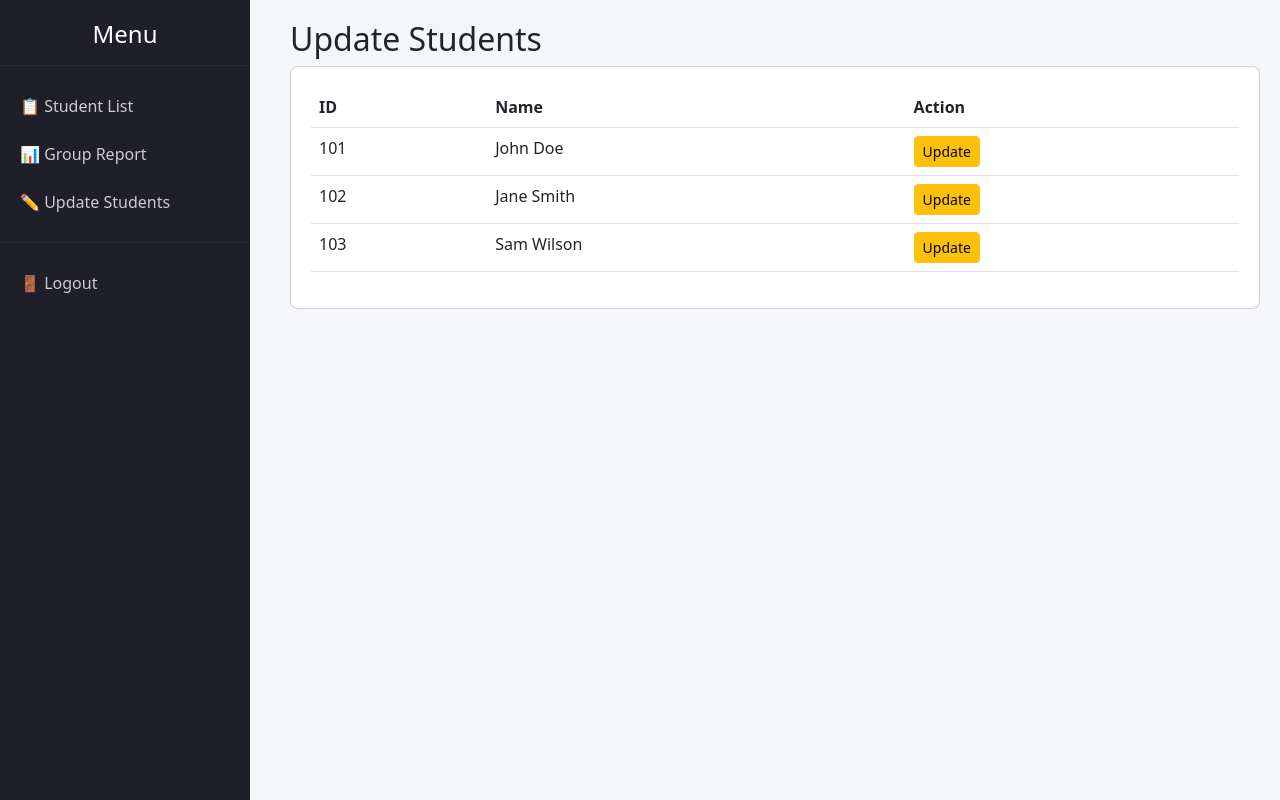
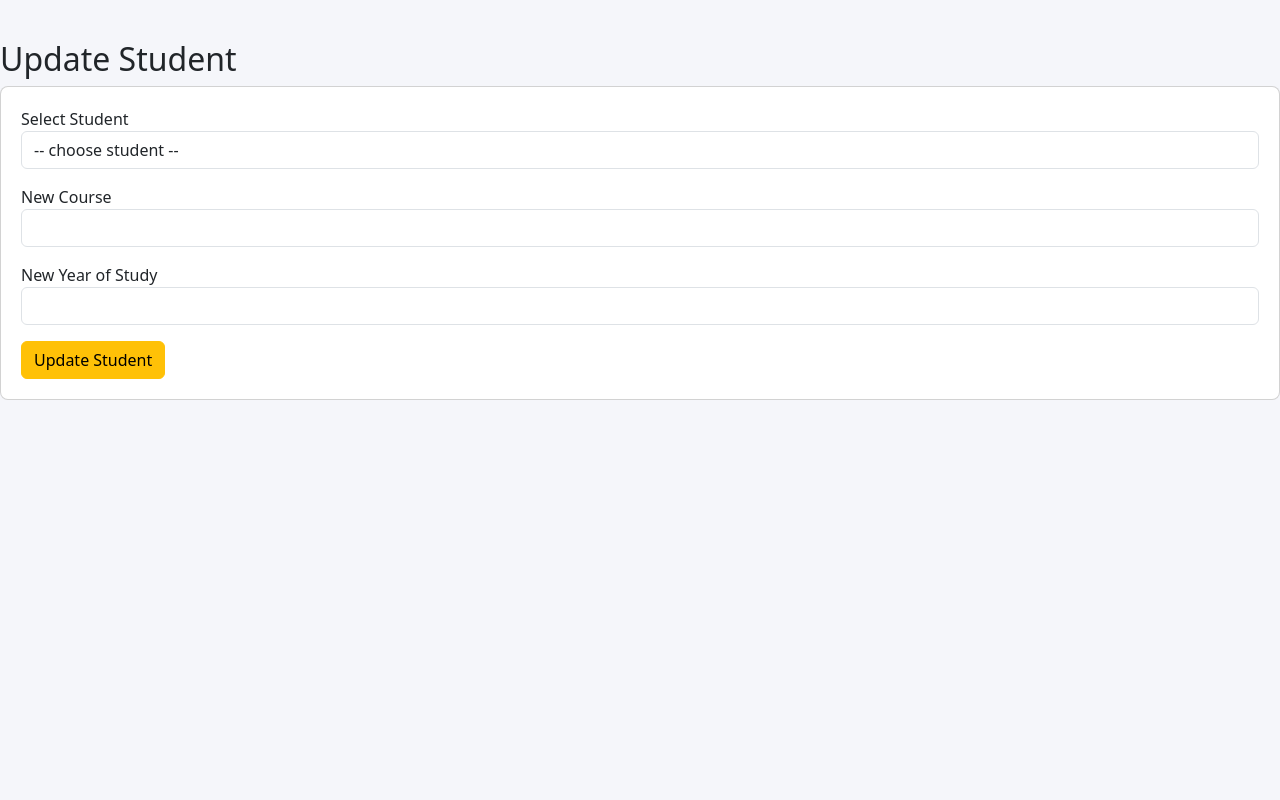
Before and after one commit to Max-DoDo/Student-Wellbeing-System, a Flask app: page /update-student in a window 1280 px wide. Run offline with Flask 3, Linux system fonts and the light colour scheme.

Commit message:
add: enhanced UI with added feature (#13)

```diff
--- a/app.py
+++ b/app.py
@@ -1,9 +1,12 @@
 from flask import Flask, render_template, request, redirect, url_for, session
+import plotly.graph_objs as go
+import plotly.express as px
+import random
 
 app = Flask(__name__)
 app.secret_key = "secret123"
 
-# ---- Dummy Users Based on Roles ----
+# ---- Dummy Users ----
 dummy_users = {
     "admin": {"password": "admin", "role": "admin"},
     "wellbeing": {"password": "well", "role": "wellbeing"},
@@ -17,19 +20,30 @@ students_data = [
     {"id": 103, "fname": "Sam", "lname": "Wilson", "course": "Engineering", "year": 3}
 ]
 
+# ---- Dummy Wellbeing Data ----
+dummy_wellbeing = {
+    101: {"stress": 7, "sleep": 6},
+    102: {"stress": 4, "sleep": 7},
+    103: {"stress": 9, "sleep": 5}
+}
 
-# ---------------- LOGIN PAGE ----------------
+# ---- Dummy Academic Data ----
+dummy_academics = {
+    101: {"attendance": [88, 90, 85, 92, 87, 91, 89], "grades": [78, 82, 85, 79]},
+    102: {"attendance": [70, 72, 68, 75, 73, 71, 74], "grades": [65, 60, 58, 62]},
+    103: {"attendance": [95, 96, 94, 97, 93, 95, 96], "grades": [88, 90, 92, 89]}
+}
+
+# ---------------- LOGIN ----------------
 
 @app.route("/", methods=["GET", "POST"])
 def login():
     if request.method == "POST":
         role = request.form["role"]
-
         session["role"] = role
         return redirect(url_for("dashboard_redirect"))
 
     return render_template("login.html")
-
 
 
 @app.route("/dashboard")
@@ -39,13 +53,11 @@ def dashboard_redirect():
     if role == "admin":
         return redirect(url_for("admin_dashboard"))
     elif role == "wellbeing":
-        return redirect(url_for("wellbeing_dashboard"))
+        return redirect(url_for("student_list"))
     elif role == "course_leader":
         return redirect(url_for("course_leader_dashboard"))
     else:
         return redirect(url_for("login"))
-
-
 
 # ---------------- DASHBOARDS ----------------
 
@@ -56,42 +68,213 @@ def admin_dashboard():
 
 @app.route("/wellbeing")
 def wellbeing_dashboard():
-    return render_template("wellbeing_dashboard.html", role=session.get("role"))
+    return redirect(url_for("student_list"))
 
 
 @app.route("/course-leader")
 def course_leader_dashboard():
-    return render_template("course_leader_dashboard.html", role=session.get("role"))
+    return redirect(url_for("student_list"))
 
-
-# ---------------- COMMON PAGES ----------------
+# ---------------- STUDENT LIST ----------------
 
 @app.route("/students")
 def student_list():
-    return render_template("student_list.html", students=students_data, role=session.get("role"))
+    return render_template(
+        "student_list.html",
+        students=students_data,
+        role=session.get("role")
+    )
 
+# ---------------- WELLBEING GROUP REPORT ----------------
 
 @app.route("/group-report")
 def group_report():
-    return render_template("group_report.html", role=session.get("role"))
+    names = [s["fname"] for s in students_data]
+    stress = [dummy_wellbeing[s["id"]]["stress"] for s in students_data]
+    sleep = [dummy_wellbeing[s["id"]]["sleep"] for s in students_data]
 
+    fig = go.Figure()
+    fig.add_trace(go.Bar(name="Avg Stress", x=names, y=stress))
+    fig.add_trace(go.Bar(name="Avg Sleep", x=names, y=sleep))
 
-# ---------------- UPDATE / DELETE / ADD ----------------
+    fig.update_layout(
+        barmode="group",
+        title="Group Wellbeing Overview",
+        height=400
+    )
 
-@app.route("/update-student")
+    chart_html = fig.to_html(full_html=False)
+
+    return render_template(
+        "group_report.html",
+        role=session.get("role"),
+        chart_html=chart_html
+    )
+
+# ---------------- WELLBEING INDIVIDUAL ----------------
+@app.route("/wellbeing/student/<int:sid>")
+def wellbeing_student_detail(sid):
+    stress_week = [random.randint(4, 9) for _ in range(7)]
+    sleep_week = [random.randint(4, 8) for _ in range(7)]
+    days = ["Mon", "Tue", "Wed", "Thu", "Fri", "Sat", "Sun"]
+
+    # Plotly Stress Graph
+    stress_fig = go.Figure()
+    stress_fig.add_trace(go.Scatter(x=days, y=stress_week, mode="lines+markers"))
+    stress_fig.update_layout(title="Weekly Stress Trend", height=300)
+    stress_chart = stress_fig.to_html(full_html=False)
+
+    # Plotly Sleep Graph
+    sleep_fig = go.Figure()
+    sleep_fig.add_trace(go.Scatter(x=days, y=sleep_week, mode="lines+markers", line=dict(color="green")))
+    sleep_fig.update_layout(title="Weekly Sleep Trend", height=300)
+    sleep_chart = sleep_fig.to_html(full_html=False)
+
+    student = next(s for s in students_data if s["id"] == sid)
+
+    return render_template(
+        "wellbeing_student_detail.html",
+        role=session.get("role"),
+        student=student,
+        stress_chart=stress_chart,
+        sleep_chart=sleep_chart
+    )
+# ---------------- COURSE LEADER INDIVIDUAL ----------------
+@app.route("/course-leader/student/<int:sid>")
+def course_leader_student_detail(sid):
+
+    data = dummy_academics[sid]
+    attendance_week = data["attendance"]
+    grade_list = data["grades"]
+    days = ["Mon", "Tue", "Wed", "Thu", "Fri", "Sat", "Sun"]
+
+    # Attendance chart
+    attendance_fig = go.Figure()
+    attendance_fig.add_trace(go.Scatter(x=days, y=attendance_week, mode="lines+markers"))
+    attendance_fig.update_layout(title="Weekly Attendance Trend", height=300)
+    attendance_plot = attendance_fig.to_html(full_html=False)
+
+    # Grades chart
+    assignments = [f"A{i+1}" for i in range(len(grade_list))]
+    grade_fig = go.Figure()
+    grade_fig.add_trace(go.Bar(x=assignments, y=grade_list))
+    grade_fig.update_layout(title="Assignment Grades", height=300)
+    grade_plot = grade_fig.to_html(full_html=False)
+
+    student = next(s for s in students_data if s["id"] == sid)
+
+    return render_template(
+        "course_leader_individual_report.html",
+        role=session.get("role"),
+        student=student,
+        attendance_chart=attendance_plot,
+        grade_chart=grade_plot
+    )
+
+# ---------------- COURSE LEADER GROUP REPORT ----------------
+@app.route("/course-leader/group-report")
+def course_leader_group_report():
+
+    import plotly.graph_objs as go
+
+    names = [s["fname"] for s in students_data]
+    avg_attendance = [
+        sum(dummy_academics[s["id"]]["attendance"]) / 7 for s in students_data
+    ]
+    avg_grades = [
+        sum(dummy_academics[s["id"]]["grades"]) / len(dummy_academics[s["id"]]["grades"])
+        for s in students_data
+    ]
+
+    fig = go.Figure()
+    fig.add_trace(go.Bar(name="Avg Attendance %", x=names, y=avg_attendance))
+    fig.add_trace(go.Bar(name="Avg Grade %", x=names, y=avg_grades))
+
+    fig.update_layout(
+        barmode="group",
+        title="Course Group Academic Overview",
+        height=400
+    )
+
+    chart_html = fig.to_html(full_html=False)
+
+    return render_template(
+        "leader_dashboard.html",
+        role=session.get("role"),
+        chart_html=chart_html
+    )
+
+# ---------------- UPDATE STUDENT ----------------
+
+@app.route("/update-student", methods=["GET", "POST"])
 def update_student_page():
-    return render_template("update_student.html", students=students_data, role=session.get("role"))
+    if request.method == "POST":
+        sid = int(request.form["student_id"])
+        course = request.form["course"]
+        year = request.form["year"]
 
+        for s in students_data:
+            if s["id"] == sid:
+                s["course"] = course
+                s["year"] = int(year)
 
-@app.route("/delete-student")
+        return redirect(url_for("update_student_page"))
+
+    return render_template(
+        "update_student.html",
+        students=students_data,
+        role=session.get("role")
+    )
+
+# ---------------- DELETE STUDENT ----------------
+
+@app.route("/delete-student", methods=["GET", "POST"])
 def delete_student_page():
-    return render_template("delete_student.html", students=students_data, role=session.get("role"))
+    if session.get("role") != "admin":
+        return redirect(url_for("dashboard_redirect"))
 
+    global students_data
 
-@app.route("/add-student")
+    if request.method == "POST":
+        sid = int(request.form["student_id"])
+        students_data = [s for s in students_data if s["id"] != sid]
+        return redirect(url_for("delete_student_page"))
+
+    return render_template(
+        "delete_student.html",
+        students=students_data,
+        role=session.get("role")
+    )
+
+# ---------------- ADD STUDENT ----------------
+
+@app.route("/add-student", methods=["GET", "POST"])
 def add_student_page():
-    return render_template("add_student.html", role=session.get("role"))
+    if session.get("role") != "admin":
+        return redirect(url_for("dashboard_redirect"))
 
+    if request.method == "POST":
+        sid = int(request.form["student_id"])
+        fname = request.form["first_name"]
+        lname = request.form["last_name"]
+        course = request.form["course"]
+        year = int(request.form["year"])
+
+        students_data.append({
+            "id": sid,
+            "fname": fname,
+            "lname": lname,
+            "course": course,
+            "year": year
+        })
+
+        return redirect(url_for("add_student_page"))
+
+    return render_template(
+        "add_student.html",
+        students=students_data,
+        role=session.get("role")
+    )
 
 # ---------------- LOGOUT ----------------
 
@@ -100,8 +283,7 @@ def logout():
     session.clear()
     return redirect(url_for("login"))
 
-
-# ---------------- RUN APP ----------------
+# ---------------- RUN ----------------
 
 if __name__ == "__main__":
     app.run(debug=True)
--- a/templates/base.html
+++ b/templates/base.html
@@ -11,6 +11,7 @@
 
     <style>
         body { background: #f5f6fa; }
+
         .sidebar {
             width: 250px;
             height: 100vh;
@@ -29,47 +30,78 @@
             background: #343545;
             color: #fff;
         }
+
+        /* ✅ If no role → full width for login page */
+        .main-no-sidebar {
+            margin: 0 auto;
+            padding-top: 40px;
+            width: 100%;
+        }
+
         .main {
             margin-left: 270px;
             padding: 20px;
         }
+
         .card {
             padding: 20px;
             background: white;
             border-radius: 8px;
             margin-bottom: 20px;
         }
+        .chart-card {
+        max-width: 750px;
+        margin: 0 auto 25px;
+        padding: 20px;
+        background: #fff;
+        border-radius: 10px;
+        box-shadow: 0 2px 6px rgba(0,0,0,0.08);
+        text-align: center;
+    }
+
+    .chart-img {
+        width: 100%;
+        max-height: 330px;
+        object-fit: contain;
+    }
     </style>
 </head>
 
 <body>
 
+{% if role %}
+<!-- ✅ SIDEBAR ONLY WHEN LOGGED IN -->
 <div class="sidebar">
     <h4 class="text-center">Menu</h4>
     <hr style="border-color:#444;">
 
+    <!-- ✅ Always available -->
     <a href="{{ url_for('student_list') }}">📋 Student List</a>
-    <a href="{{ url_for('group_report') }}">📊 Group Report</a>
-    <a href="{{ url_for('update_student_page') }}">✏️ Update Students</a>
 
-    {% if role == "admin" %}
+    <!-- ✅ Role-specific group reports -->
+    {% if role == 'wellbeing' %}
+        <a href="{{ url_for('group_report') }}">📊 Group Report</a>
+
+    {% elif role == 'course_leader' %}
+        <a href="{{ url_for('course_leader_group_report') }}">📊 Group Report</a>
+    {% endif %}
+
+    <!-- ✅ Update visible to ALL roles -->
+    <a href="{{ url_for('update_student_page') }}">✏️ Update Student</a>
+
+    <!-- ✅ Admin-only options -->
+    {% if role == 'admin' %}
         <a href="{{ url_for('add_student_page') }}">➕ Add Student</a>
         <a href="{{ url_for('delete_student_page') }}">🗑 Delete Student</a>
-    {% endif %}
-
-    {% if role == "wellbeing" %}
-        <a href="{{ url_for('wellbeing_dashboard') }}">🧠 Wellbeing Insights</a>
-    {% endif %}
-
-    {% if role == "course_leader" %}
-        <a href="{{ url_for('course_leader_dashboard') }}">🎓 Academic Dashboard</a>
     {% endif %}
 
     <hr style="border-color:#444;">
     <a href="{{ url_for('logout') }}">🚪 Logout</a>
 </div>
+{% endif %}
 
-<div class="main">
+<!-- ✅ MAIN CONTENT AREA -->
+<div class="{% if role %}main{% else %}main-no-sidebar{% endif %}">
     {% block content %}{% endblock %}
 </div>
 
--- a/templates/update_student.html
+++ b/templates/update_student.html
@@ -1,18 +1,34 @@
 {% extends "base.html" %}
+
 {% block content %}
-<h2>Update Students</h2>
+<h2>Update Student</h2>
+
 <div class="card">
-<table class="table">
-    <thead><tr><th>ID</th><th>Name</th><th>Action</th></tr></thead>
-    <tbody>
-        {% for s in students %}
-        <tr>
-            <td>{{ s.id }}</td>
-            <td>{{ s.fname }} {{ s.lname }}</td>
-            <td><button class="btn btn-warning btn-sm">Update</button></td>
-        </tr>
-        {% endfor %}
-    </tbody>
-</table>
+    <form method="POST" action="{{ url_for('update_student_page') }}">
+
+        <div class="mb-3">
+            <label>Select Student</label>
+            <select name="student_id" class="form-control" required>
+                <option value="" disabled selected>-- choose student --</option>
+                {% for s in students %}
+                    <option value="{{ s.id }}">
+                        {{ s.fname }} {{ s.lname }} ({{ s.id }})
+                    </option>
+                {% endfor %}
+            </select>
+        </div>
+
+        <div class="mb-3">
+            <label>New Course</label>
+            <input type="text" name="course" class="form-control" required>
+        </div>
+
+        <div class="mb-3">
+            <label>New Year of Study</label>
+            <input type="number" name="year" class="form-control" required min="1" max="5">
+        </div>
+
+        <button type="submit" class="btn btn-warning">Update Student</button>
+    </form>
 </div>
 {% endblock %}
```
Also changed, not shown: static/styles.css (+46 -0 lines), templates/add_student.html (+38 -10 lines), templates/course_leader_individual_report.html (added, +21 -0 lines), templates/delete_student.html (+19 -4 lines), templates/group_report.html (+12 -2 lines), templates/leader_dashboard.html (+14 -2 lines), templates/login.html (+18 -12 lines), templates/student_list.html (+38 -10 lines), templates/wellbeing_dashboard.html (+24 -1 lines), templates/wellbeing_student_detail.html (added, +20 -0 lines).
